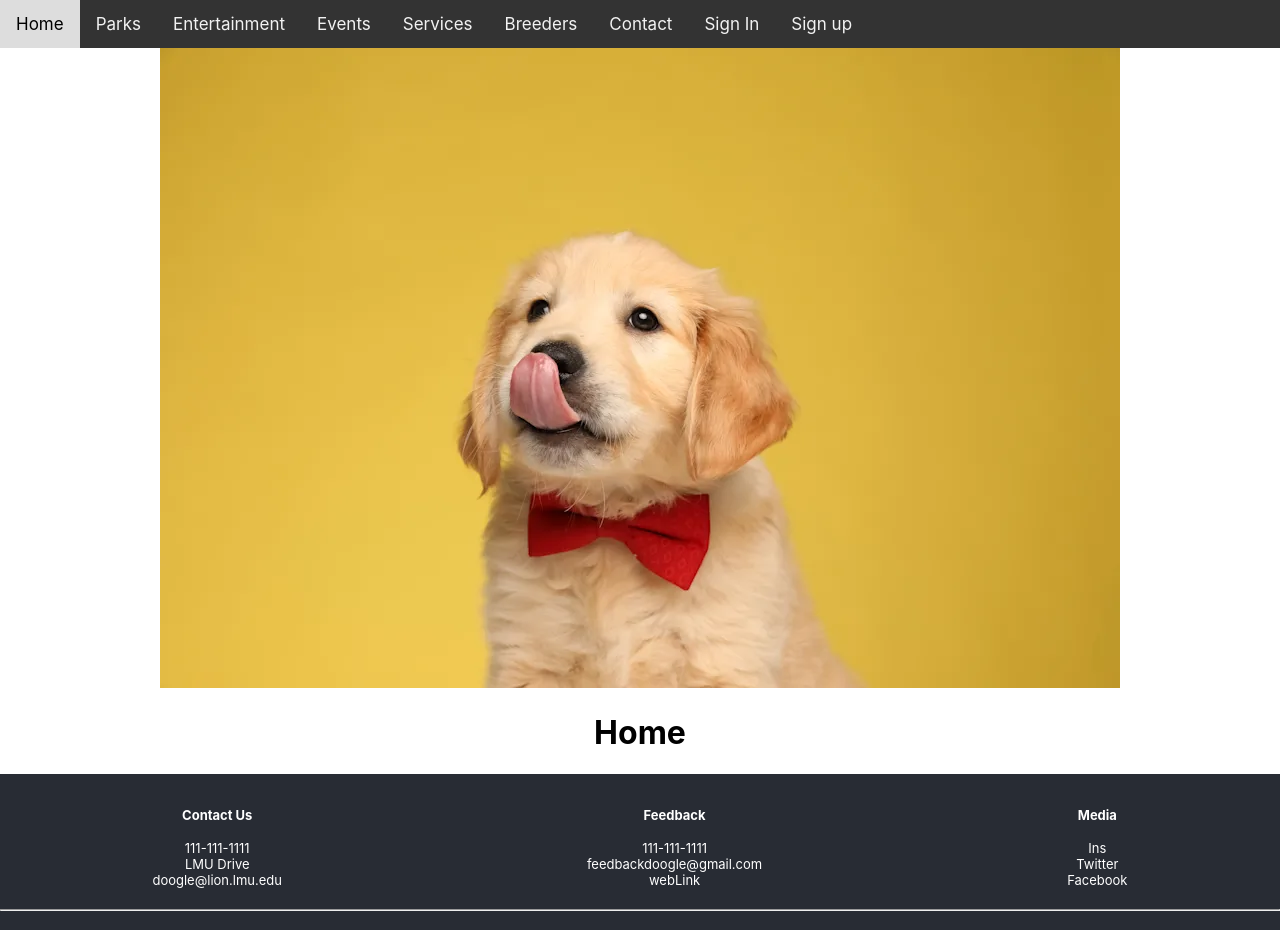
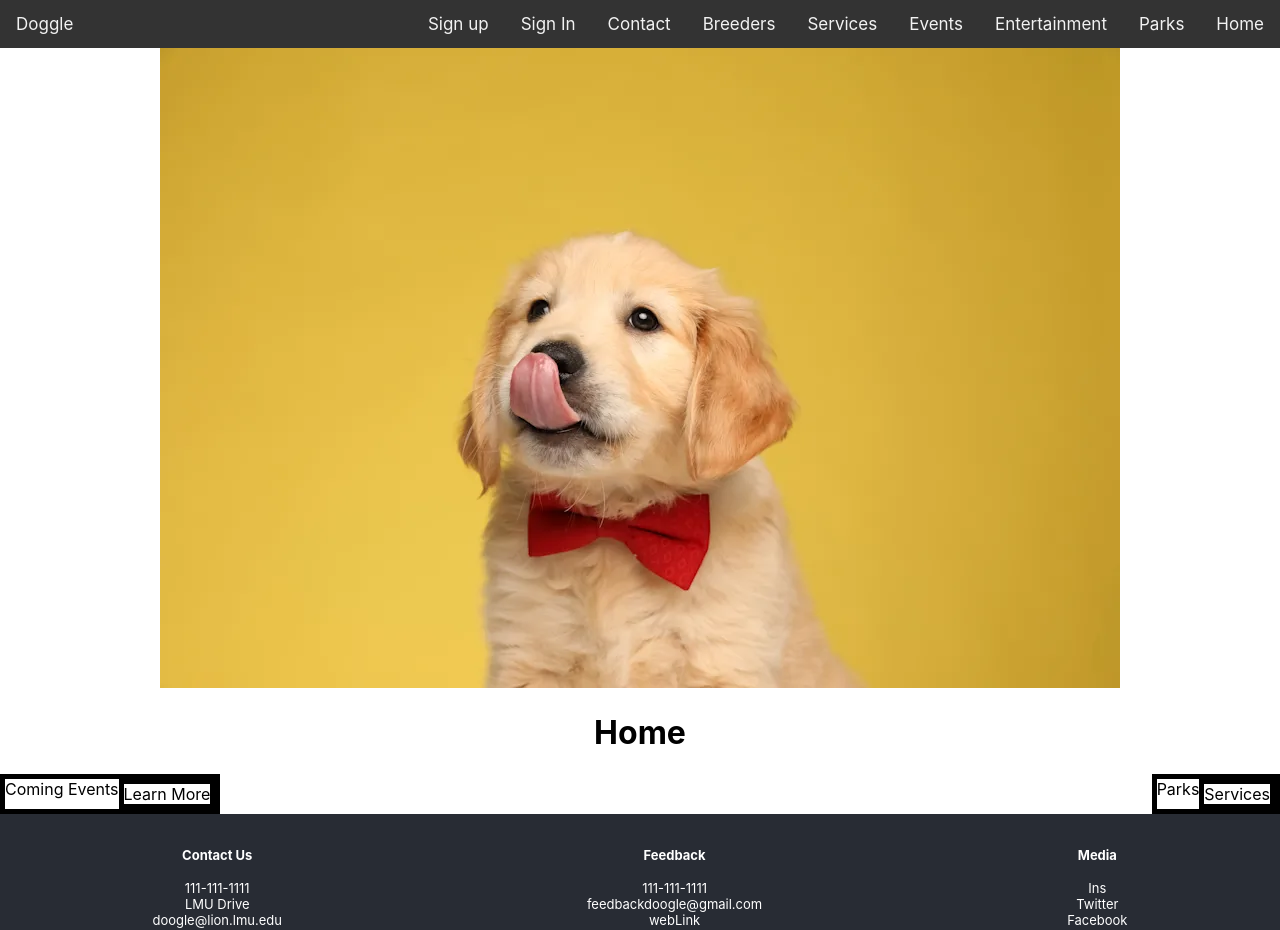
Before and after one commit to QingwenZeng123/doogle, a React (Create React App) app: page / in a window 1280 px wide. Shown: the top 930 px of the page. Built offline with nearby package versions, Linux system fonts and the light colour scheme.

Commit message:
modified a bit

```diff
--- a/src/App.css
+++ b/src/App.css
@@ -142,3 +142,18 @@ ul {
   flex-direction: column;
   padding-inline-start: 0;
 }
+
+.Events, .EventsLearn{
+  /* style */
+  border: solid;
+  border-width: thick;
+  display: flex;
+  float: left;
+}
+
+.Services, .Parks {
+  border: solid;
+  border-width: thick;
+  display: flex;
+  float: right;
+}
--- a/src/Nav.js
+++ b/src/Nav.js
@@ -4,6 +4,7 @@ import "./App.css";
 export default function Nav({ setPage }) {
   return (
     <div class="topnav">
+      <divA>Doggle</divA>
       <div onClick={() => setPage("Home")}>Home</div>
       <div onClick={() => setPage("parks")}>Parks</div>
       <div onClick={() => setPage("entertainment")}>Entertainment</div>
--- a/src/pages/Home.js
+++ b/src/pages/Home.js
@@ -1,5 +1,20 @@
 import React from "react";
 
+
 export default function Home() {
-  return <div className="home"></div>;
+  return <div className="home">
+    <div className="Events">
+        <page id="Events">Coming Events</page>
+      <div className="EventsLearn">
+        <page id="Events">Learn More</page>
+      </div>
+      </div>
+      <div className="Parks">
+        <page id="Parks">Parks</page>
+      <div className="Services">
+        <page id="Services">Services</page>
+        </div>
+      </div>
+      </div>
+
 }
--- a/src/topbar.css
+++ b/src/topbar.css
@@ -4,8 +4,7 @@
 }
 
 /* Style the links inside the navigation bar */
-.topnav div {
-  float: left;
+.topnav div, .topnav divA {
   color: #f2f2f2;
   text-align: center;
   padding: 14px 16px;
@@ -19,17 +18,10 @@
   color: black;
 }
 
-/* Add a color to the active/current link */
-.topnav a.active {
-  background-color: #04aa6d;
-  color: white;
+.topnav div {
+  float: right;
 }
 
-.topnav b {
-  float: right;
-  color: #f2f2f2;
-  text-align: center;
-  padding: 14px 16px;
-  text-decoration: none;
-  font-size: 17px;
+.topnav divA {
+  float: left;
 }
```
Also changed, not shown: src/breed.js (deleted, +0 -20 lines).
